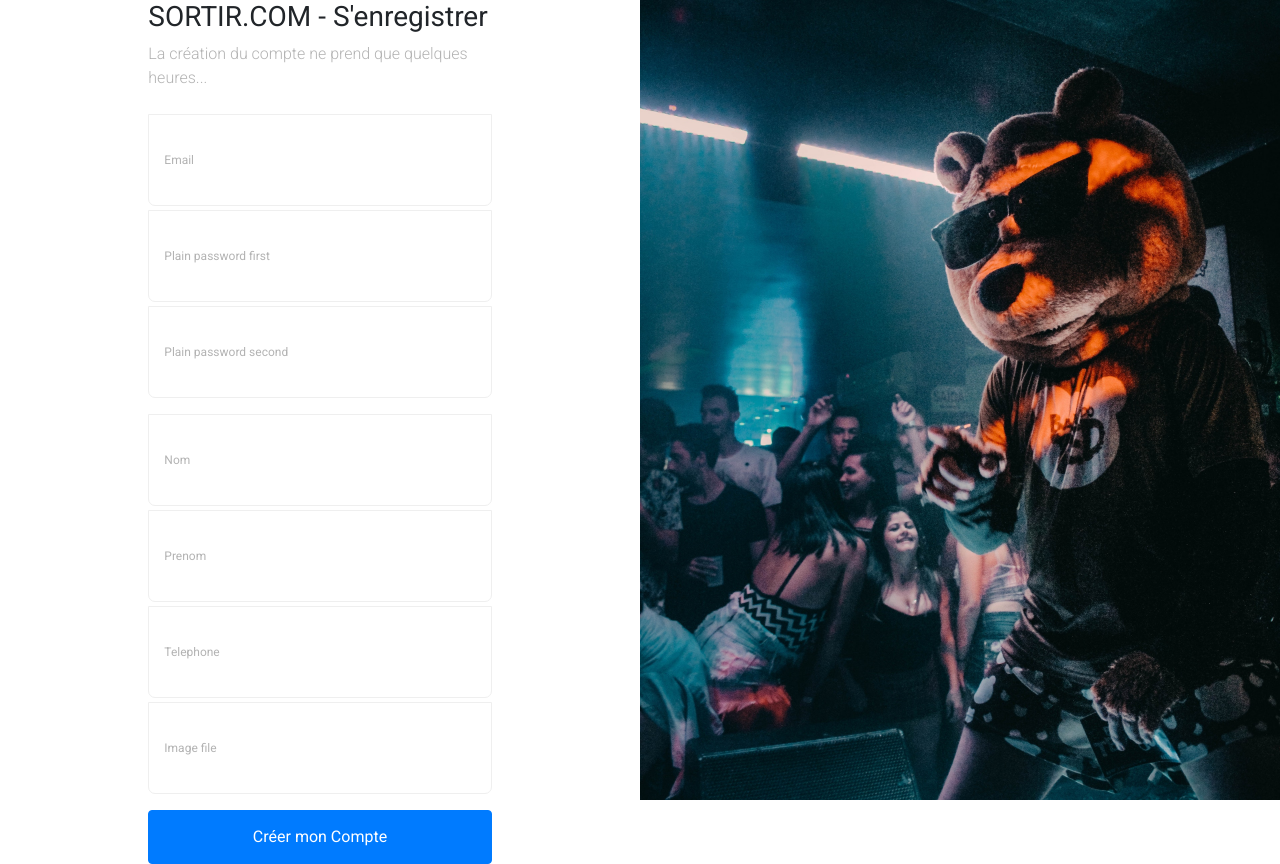
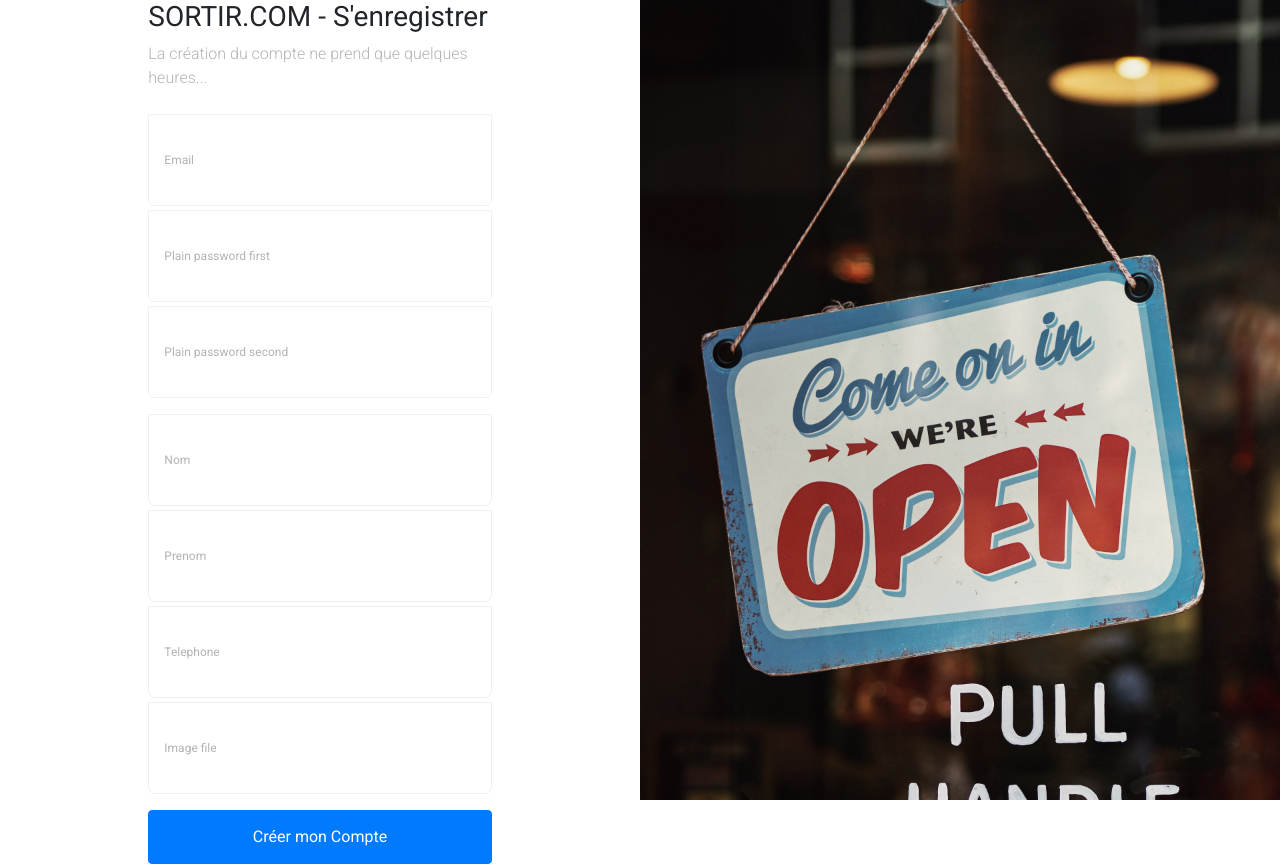
Before and after one commit to romainhelard/ENI-SORTIR-SYMFONY, a Symfony app: template templates/registration/register.html.twig in a window 1280 px wide. Run offline with Twig, Linux system fonts and the light colour scheme; the template is opened without the code that fills it, so the values that code supplies are empty; form fields are guessed from the names that the template uses; some libraries are stand-ins or nearby versions.

Commit message:
Photo - Register

```diff
--- a/templates/registration/register.html.twig
+++ b/templates/registration/register.html.twig
@@ -22,7 +22,7 @@
 
 
   <div class="d-lg-flex half">
-    <div class="bg order-1 order-md-2" style="background-image: url('images/bg_1.jpg');"></div>
+    <div class="bg order-1 order-md-2" style="background-image: url('images/bg_2.jpeg');"></div>
     <div class="contents order-2 order-md-1">
 
       <div class="container">
```
Also changed, not shown: public/images/bg_2.jpeg (added).
